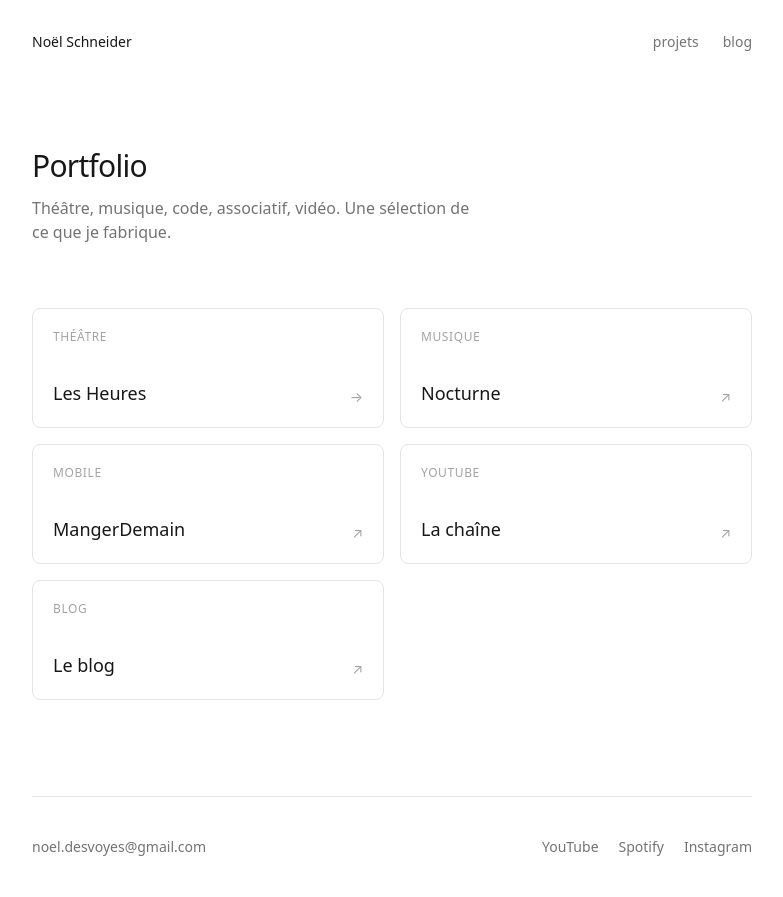
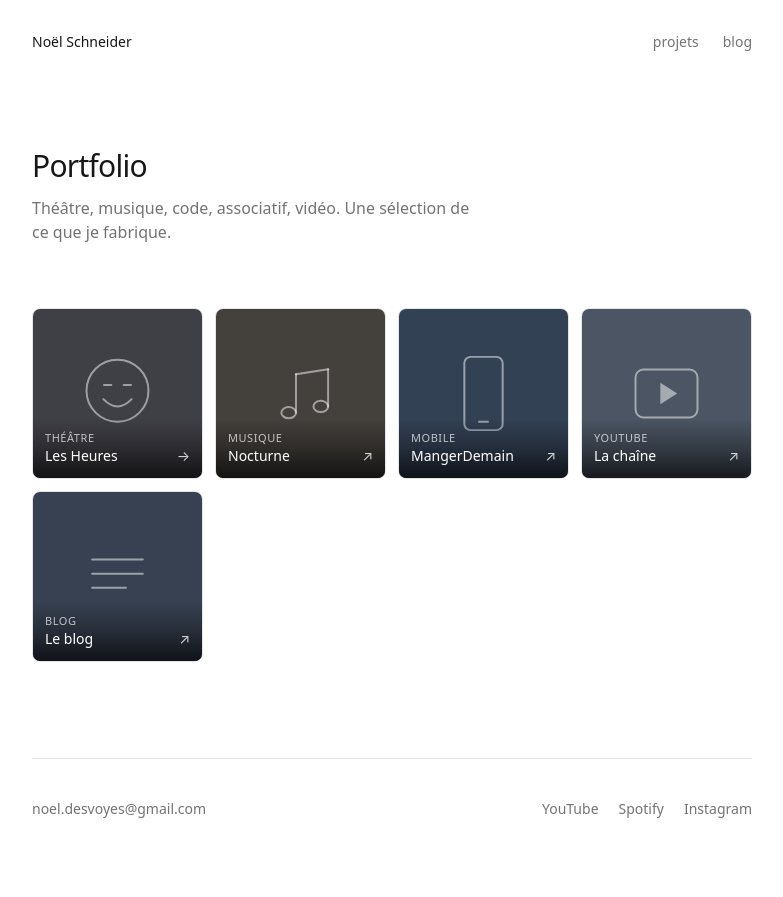
Before and after one commit to noel-schneider/noel-perso, a website with bundled scripts: page index.html in a window 1280 px wide. Shown: the whole page, without its empty margins (248-1031 px from the left). After the commit the page ends 859 px from the top, so only its background shows below. Built offline with nearby package versions, Linux system fonts and the light colour scheme.

Commit message:
feat: gallery layout with square thumbnails and image placeholders

```diff
--- a/index.html
+++ b/index.html
@@ -25,7 +25,7 @@
       </section>
 
       <section id="projets" class="pb-24">
-        <div data-projects-grid class="grid grid-cols-1 gap-4 sm:grid-cols-2"></div>
+        <div data-projects-grid class="grid grid-cols-2 gap-3 sm:grid-cols-3 lg:grid-cols-4"></div>
         <noscript>
           <p class="text-neutral-500">Active JavaScript pour voir la liste des projets.</p>
         </noscript>
--- a/src/data/projects.js
+++ b/src/data/projects.js
@@ -5,6 +5,7 @@ export const projects = [
     year: '2025',
     kind: 'page',
     href: './projets/les-heures.html',
+    image: './images/les-heures.svg',
   },
   {
     title: 'Nocturne',
@@ -12,6 +13,7 @@ export const projects = [
     year: '2024',
     kind: 'external',
     href: 'https://open.spotify.com/',
+    image: './images/nocturne.svg',
   },
   {
     title: 'MangerDemain',
@@ -19,6 +21,7 @@ export const projects = [
     year: '2024',
     kind: 'external',
     href: 'https://apps.apple.com/',
+    image: './images/mangerdemain.svg',
   },
   {
     title: 'La chaîne',
@@ -26,6 +29,7 @@ export const projects = [
     year: '2023',
     kind: 'external',
     href: 'https://youtube.com/',
+    image: './images/la-chaine.svg',
   },
   {
     title: 'Le blog',
@@ -33,5 +37,6 @@ export const projects = [
     year: '2022',
     kind: 'external',
     href: 'https://noel-schneider.framer.website/',
+    image: './images/le-blog.svg',
   },
 ]
--- a/src/js/render-grid.js
+++ b/src/js/render-grid.js
@@ -6,11 +6,15 @@ function cardHTML(p) {
   const arrow = isExternal ? '↗' : '→'
   return `
     <a href="${p.href}"${targetAttrs}
-       class="group flex min-h-[120px] flex-col justify-between rounded-lg border border-neutral-200 p-5 transition-colors hover:border-neutral-400 dark:border-neutral-800 dark:hover:border-neutral-600">
-      <span class="text-xs uppercase tracking-wider text-neutral-400 dark:text-neutral-500">${p.category}</span>
-      <span class="mt-6 flex items-end justify-between">
-        <span class="text-lg font-medium">${p.title}</span>
-        <span class="text-sm text-neutral-400 transition-transform group-hover:translate-x-0.5 dark:text-neutral-500">${arrow}</span>
+       class="group relative block aspect-square overflow-hidden rounded-lg border border-neutral-200 dark:border-neutral-800">
+      <img src="${p.image}" alt="${p.title}" loading="lazy"
+           class="absolute inset-0 h-full w-full object-cover transition-transform duration-300 group-hover:scale-105" />
+      <span class="absolute inset-x-0 bottom-0 flex items-end justify-between gap-2 bg-gradient-to-t from-black/70 via-black/30 to-transparent p-3">
+        <span class="flex flex-col">
+          <span class="text-[11px] uppercase tracking-wider text-white/70">${p.category}</span>
+          <span class="text-sm font-medium text-white">${p.title}</span>
+        </span>
+        <span class="text-sm text-white/80 transition-transform group-hover:translate-x-0.5">${arrow}</span>
       </span>
     </a>`
 }
```
Also changed, not shown: dist/styles.css, images/la-chaine.svg (added), images/le-blog.svg (added), images/les-heures.svg (added), images/mangerdemain.svg (added), images/nocturne.svg (added).
